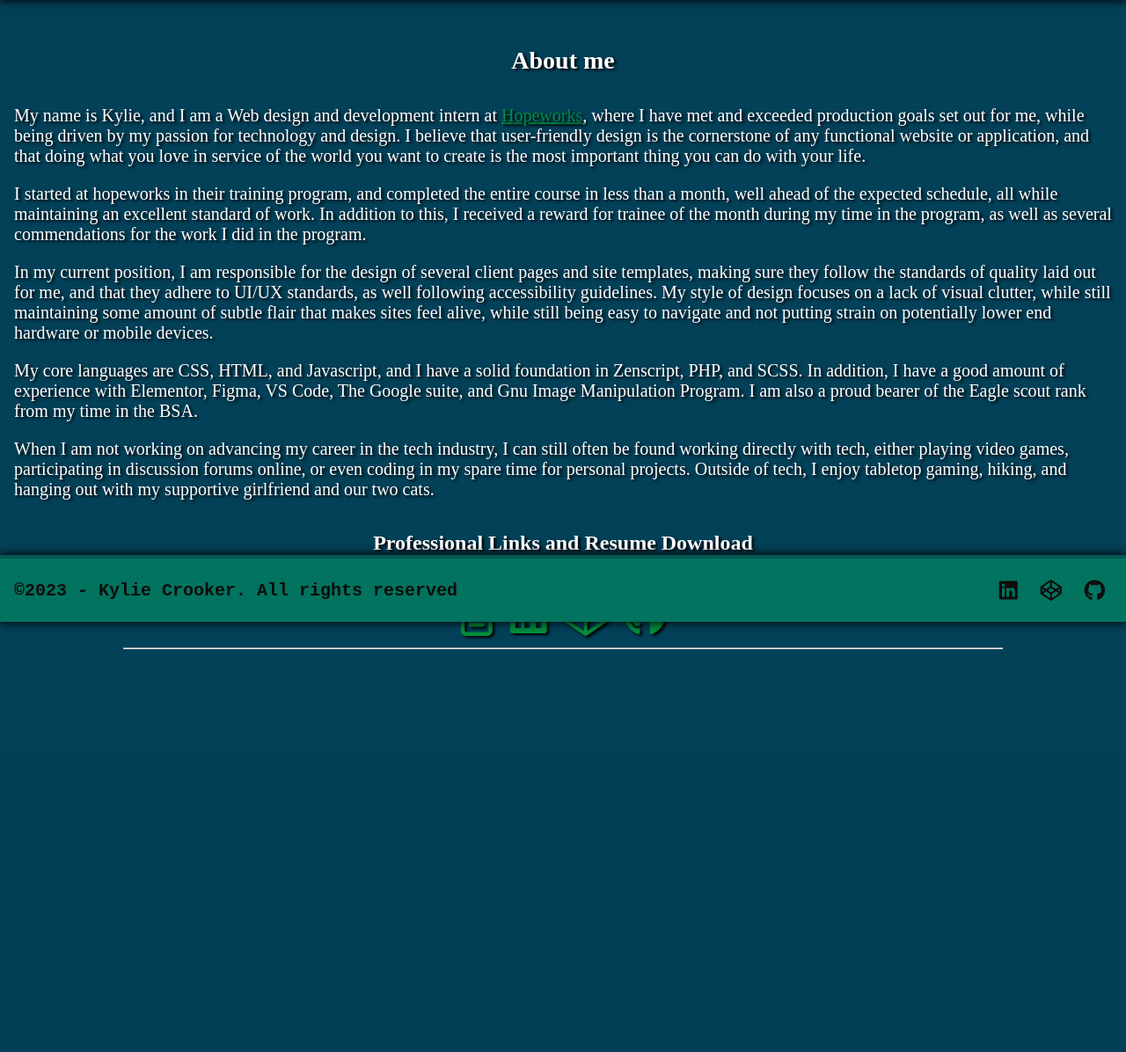
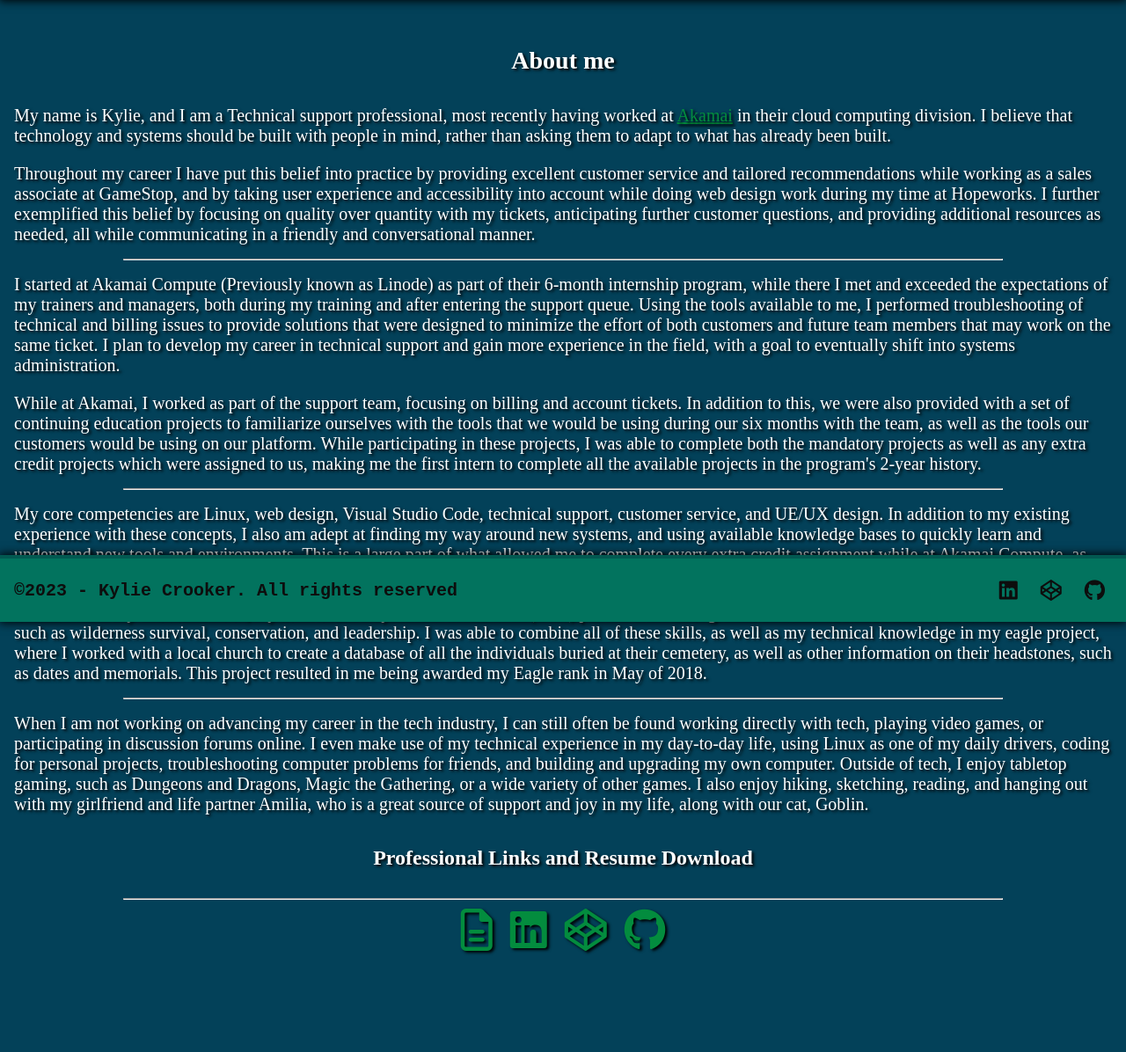
Before and after one commit to kylieCrooker/Portfolio, a PHP site: page /about.php in a window 1280 px wide. Shown: the part 93-1289 px from the top of the page at 88% size. Before the commit the page ends 831 px from the top, so only its background shows below. Run offline with PHP 8.4, Linux system fonts and the light colour scheme; some libraries are stand-ins or nearby versions; some web fonts are replaced.

Commit message:
Update about.php

```diff
--- a/about.php
+++ b/about.php
@@ -14,39 +14,65 @@
     <div id="main">
         <div class="content-box-about">
             <h2>About me</h2>
-            <p>My name is Kylie, and I am a Web design and development intern at <a href="https://hopeworks.org/"
-                    title="Hopeworks Site" target="_blank" class="link">Hopeworks</a>, where I have met and
-                exceeded production goals set out for me, while being driven by my passion for technology and design. I
-                believe that user-friendly design is the cornerstone of any functional website or application, and that
-                doing what you love in service of the world you want to create is the most important thing you can do
-                with your life.</p>
-            <p>I started at hopeworks in their training program, and completed the entire course in less than a month,
-                well ahead of the expected schedule, all while maintaining an excellent standard of work. In addition to
-                this, I received a reward for trainee of the month during my time in the program, as well as several
-                commendations for the work I did in the program.
+            <p>My name is Kylie, and I am a Technical support professional, most recently having worked at <a
+                    href="https://www.akamai.com/" title="Akamai Webpage" target="_blank" class="link">Akamai</a> in
+                their cloud computing division. I believe that technology and systems should be built with people in
+                mind, rather than asking them to adapt to what has already been built.
             </p>
-            <p>In my current position, I am responsible for the design of several client pages and site templates,
-                making sure they follow the standards of quality laid out for me, and that they adhere to UI/UX
-                standards, as well following accessibility guidelines. My style of design focuses on a lack of visual
-                clutter, while still maintaining some amount of subtle flair that makes sites feel alive, while still
-                being easy to navigate and not putting strain on potentially lower end hardware or mobile devices.
+            <p>Throughout my career I have put
+                this belief into practice by providing excellent customer service and tailored recommendations while
+                working as a sales associate at GameStop, and by taking user experience and accessibility into account
+                while doing web design work during my time at Hopeworks. I further exemplified this belief by focusing
+                on quality over quantity with my tickets, anticipating further customer questions, and providing
+                additional resources as needed, all while communicating in a friendly and conversational manner.</p>
+            <hr>
+            <p>I started at Akamai Compute (Previously known as Linode) as part of their 6-month internship program,
+                while there I met and exceeded the expectations of my trainers and managers, both during my training and
+                after entering the support queue. Using the tools available to me, I performed troubleshooting of
+                technical and billing issues to provide solutions that were designed to minimize the effort of both
+                customers and future team members that may work on the same ticket. I plan to develop my career in
+                technical support and gain more experience in the field, with a goal to eventually shift into systems
+                administration.
             </p>
-            <p>My core languages are CSS, HTML, and Javascript, and I have a solid foundation in Zenscript, PHP, and
-                SCSS. In addition, I have a good amount of experience with Elementor, Figma, VS Code, The Google suite,
-                and Gnu Image Manipulation Program. I am also a proud bearer of the Eagle scout rank from my time in the
-                BSA.
+            <p>While at Akamai, I worked as part of the support team, focusing on billing and
+                account tickets. In addition to this, we were also provided with a set of continuing education projects
+                to familiarize ourselves with the tools that we would be using during our six months with the team, as
+                well as the tools our customers would be using on our platform. While participating in these projects, I
+                was able to complete both the mandatory projects as well as any extra credit projects which were
+                assigned to us, making me the first intern to complete all the available projects in the program's
+                2-year history.
             </p>
+            <hr>
+            <p>My core competencies are Linux, web design, Visual Studio Code, technical support, customer service, and
+                UE/UX design. In addition to my existing experience with these concepts, I also am adept at finding my
+                way around new systems, and using available knowledge bases to quickly learn and understand new tools
+                and environments. This is a large part of what allowed me to complete every extra credit assignment
+                while at Akamai Compute, as the self-paced course allowed me to take full advantage of my ability to
+                quickly learn and adapt to new technologies and concepts.
+            </p>
+            <p>In addition to my technical skills, my
+                time in the Boy Scouts of America (BSA) provided me with greater confidence and self-reliance as we
+                learned skills such as wilderness survival, conservation, and leadership. I was able to combine all of
+                these skills, as well as my technical knowledge in my eagle project, where I worked with a local church
+                to create a database of all the individuals buried at their cemetery, as well as other information on
+                their headstones, such as dates and memorials. This project resulted in me being awarded my Eagle rank
+                in May of 2018.
+            </p>
+            <hr>
             <p>When I am not working on advancing my career in the tech industry, I can still often be found working
-                directly with tech, either playing video games, participating in discussion forums online, or even
-                coding in my spare time for personal projects. Outside of tech, I enjoy tabletop gaming, hiking, and
-                hanging out with my supportive girlfriend and our two cats.
-
+                directly with tech, playing video games, or participating in discussion forums online. I even make use
+                of my technical experience in my day-to-day life, using Linux as one of my daily drivers, coding for
+                personal projects, troubleshooting computer problems for friends, and building and upgrading my own
+                computer. Outside of tech, I enjoy tabletop gaming, such as Dungeons and Dragons, Magic the Gathering,
+                or a wide variety of other games. I also enjoy hiking, sketching, reading, and hanging out with my
+                girlfriend and life partner Amilia, who is a great source of support and joy in my life, along with our
+                cat, Goblin.
             </p>
             <h3 style="text-align: center;">Professional Links and Resume Download</h3>
             <hr>
             <div class="spotlight-links">
                 <a href="Kylie Crooker October 2023 Resume.pdf" target="_blank" title="My Resume" class="link"
-                    download="Kylie Crooker October 2023 Resume"><i class="fa-regular fa-file-lines"></i></a>
+                    download="Kylie Crooker Resume - September 2024.pdf"><i class="fa-regular fa-file-lines"></i></a>
                 <a href="https://www.linkedin.com/in/kylie-crooker/" target="_blank" title="My LinkedIn" class="link"><i
                         class="fa-brands fa-linkedin"></i></a>
                 <a href="https://codepen.io/Kylie-Crooker" target="_blank" title="My Codepen" class="link"><i
@@ -54,7 +80,6 @@
                 <a href="https://github.com/kylieCrooker" target="_blank" title="My Github" class="link"><i
                         class="fa-brands fa-github"></i></a>
             </div>
-            <hr>
         </div>
     </div>
     <div class="footer-spacer"></div>
```
